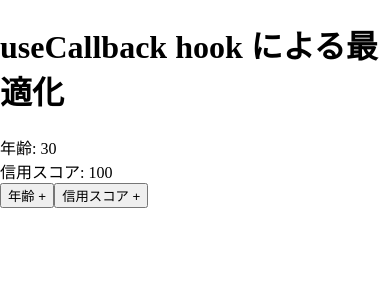
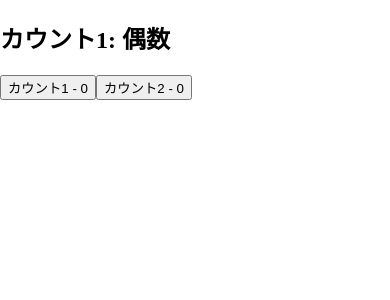
Before and after one commit to Pippippi3104/2020_React-Hooks-, a React Native app in the folder react-hooks/: screen / in a window 390 px wide. Shown: the top 300 px of the page. Built offline with nearby package versions, Linux system fonts and the light colour scheme.

Commit message:
# finish editing lesson20

```diff
--- a/react-hooks/App.js
+++ b/react-hooks/App.js
@@ -1,5 +1,21 @@
+/* Section09 */
+import React from "react";
+import "./App.css";
+import Check from "./component_sec09/Check";
+
+function App() {
+  return (
+    <div className="App">
+      <Check />
+    </div>
+  );
+};
+
+export default App;
+
+
 /* Section08 */
-import React from "react";
+/* import React from "react";
 import "./App.css";
 import WrapComponent from "./component_sec08/WrapComponent"
 
@@ -11,7 +27,7 @@ function App() {
   );
 };
 
-export default App;
+export default App; */
 
 
 /* Section07 */
--- /dev/null
+++ b/react-hooks/component_sec09/Check.js
@@ -0,0 +1,28 @@
+import React, { useState, useMemo } from 'react'
+
+function Check() {
+    const [countOne, setCountOne] = useState(0)
+    const [countTwo, setCountTwo] = useState(0)
+
+    const incrementOne = () => {
+        setCountOne(countOne + 1)
+    }
+    const incrementTwo = () => {
+        setCountTwo(countTwo + 1)
+    }
+
+    const isEven = useMemo(() => {
+        let i = 0;
+        while(i < 20000000) i ++
+        return countOne % 2 === 0
+    }, [countOne])
+    return (
+        <div>
+            <h2>カウント1: {isEven ? "偶数" : "奇数"}</h2>
+            <button onClick={incrementOne}>カウント1 - {countOne}</button>
+            <button onClick={incrementTwo}>カウント2 - {countTwo}</button>
+        </div>
+    )
+}
+
+export default Check
```
Also changed, not shown: 2 other files (tests, documents, lock files or other folders).
